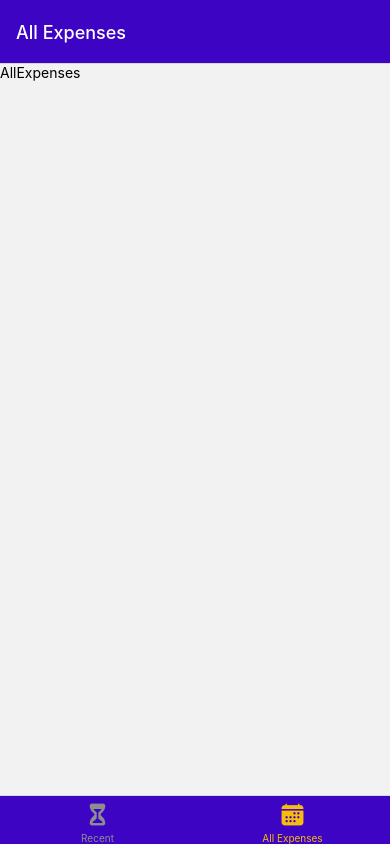
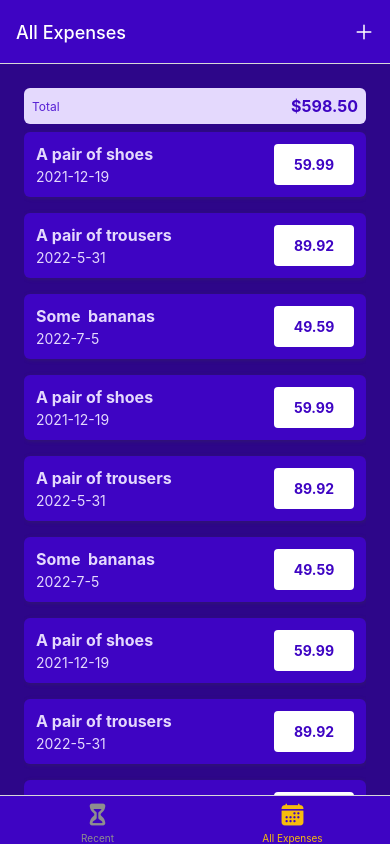
Before and after one commit to akifguldemir/trackerApp, a React Native app: screen /AllExpenses in a window 390 px wide. Built offline with nearby package versions, Linux system fonts and the light colour scheme.

Commit message:
expenses listed and pressable

```diff
--- a/App.js
+++ b/App.js
@@ -8,6 +8,7 @@
 import { GlobalStyles } from "./constants/styles";
 import { Colors } from "react-native/Libraries/NewAppScreen";
 import { Ionicons } from '@expo/vector-icons'
+import IconButton from "./components/UI/IconButton";
 const Stack = createNativeStackNavigator();
 const BottomTabs = createBottomTabNavigator();
 
@@ -17,7 +18,10 @@
       headerStyle: { backgroundColor: GlobalStyles.colors.primary500},
       headerTintColor: 'white',
       tabBarStyle: { backgroundColor: GlobalStyles.colors.primary500},
-      tabBarActiveTintColor: GlobalStyles.colors.accent500
+      tabBarActiveTintColor: GlobalStyles.colors.accent500,
+      headerRight: ({tintColor}) => {
+        return <IconButton icon="add" size={24} color={tintColor} onPress={() => {}}/>
+      }
     }}>
       <BottomTabs.Screen name="RecentExpenses" component={RecentExpenses} options={{
         headerTitle: 'Recent Expenses',
--- /dev/null
+++ b/components/ExpensesOutput/ExpenseItems.js
@@ -0,0 +1,65 @@
+import { Pressable, View, Text, StyleSheet } from "react-native";
+import { GlobalStyles } from "../../constants/styles";
+import { getFormattedDate } from "../../util/date";
+
+function ExpenseItems({ description, amount, date }) {
+  function expensePressHandler() {}
+
+  return (
+    <Pressable onPress={expensePressHandler} style={({pressed}) => pressed && styles.pressed}>
+      <View style={styles.expenseItems}>
+        <View>
+          <Text style={[styles.textBase, styles.description]}>
+            {description}
+          </Text>
+          <Text style={styles.textBase}>{getFormattedDate(date)}</Text>
+        </View>
+        <View style={styles.amountContainer}>
+          <Text style={styles.amount}>{amount.toFixed(2)}</Text>
+        </View>
+      </View>
+    </Pressable>
+  );
+}
+
+export default ExpenseItems;
+
+const styles = StyleSheet.create({
+  pressed: {
+    opacity: 0.75
+  },
+  expenseItems: {
+    padding: 12,
+    marginVertical: 8,
+    backgroundColor: GlobalStyles.colors.primary500,
+    flexDirection: "row",
+    justifyContent: "space-between",
+    borderRadius: 6,
+    elevation: 3,
+    shadowColor: GlobalStyles.colors.gray500,
+    shadowRadius: 4,
+    shadowOffset: { width: 1, height: 1 },
+    shadowOpacity: 0.4,
+  },
+  textBase: {
+    color: GlobalStyles.colors.primary50,
+  },
+  description: {
+    fontSize: 16,
+    marginBottom: 4,
+    fontWeight: "bold",
+  },
+  amountContainer: {
+    paddingHorizontal: 12,
+    paddingVertical: 4,
+    backgroundColor: "white",
+    justifyContent: "center",
+    alignItems: "center",
+    borderRadius: 4,
+    minWidth: 80,
+  },
+  amount: {
+    color: GlobalStyles.colors.primary500,
+    fontWeight: "bold",
+  },
+});
--- a/components/ExpensesOutput/ExpensesList.js
+++ b/components/ExpensesOutput/ExpensesList.js
@@ -1,6 +1,16 @@
 import { FlatList } from "react-native";
+import ExpenseItems from "./ExpenseItems";
 
-function ExpensesList({expenses}) {
-    return <FlatList/>
+function renderExpenseItem(itemData) {
+  return <ExpenseItems {...itemData.item} />;
+}
+function ExpensesList({ expenses }) {
+  return (
+    <FlatList
+      data={expenses}
+      renderItem={renderExpenseItem}
+      keyExtractor={(item) => item.id}
+    />
+  );
 }
 export default ExpensesList;
--- a/components/ExpensesOutput/ExpensesOutput.js
+++ b/components/ExpensesOutput/ExpensesOutput.js
@@ -1,13 +1,80 @@
-import { View } from "react-native";
+import { View, StyleSheet } from "react-native";
 import ExpensesSummary from "./ExpensesSummary";
 import ExpensesList from "./ExpensesList";
+import { GlobalStyles } from "../../constants/styles";
+
+const DUMMY_EXPENSES = [
+  {
+    id: 'e1',
+    description: 'A pair of shoes',
+    amount: 59.99,
+    date:  new Date('2021-12-19')
+  },
+  {
+    id: 'e2',
+    description: 'A pair of trousers',
+    amount: 89.92,
+    date:  new Date('2022-05-31')
+  },
+  {
+    id: 'e3',
+    description: 'Some  bananas',
+    amount: 49.59,
+    date:  new Date('2022-07-05')
+  },
+  {
+    id: 'e4',
+    description: 'A pair of shoes',
+    amount: 59.99,
+    date:  new Date('2021-12-19')
+  },
+  {
+    id: 'e5',
+    description: 'A pair of trousers',
+    amount: 89.92,
+    date:  new Date('2022-05-31')
+  },
+  {
+    id: 'e6',
+    description: 'Some  bananas',
+    amount: 49.59,
+    date:  new Date('2022-07-05')
+  },
+  {
+    id: 'e7',
+    description: 'A pair of shoes',
+    amount: 59.99,
+    date:  new Date('2021-12-19')
+  },
+  {
+    id: 'e8',
+    description: 'A pair of trousers',
+    amount: 89.92,
+    date:  new Date('2022-05-31')
+  },
+  {
+    id: 'e9',
+    description: 'Some  bananas',
+    amount: 49.59,
+    date:  new Date('2022-07-05')
+  },
+]
 
 function ExpensesOutput({ expenses, expensesPeriod }) {
   return (
-    <View>
-      <ExpensesSummary expenses={expenses} periodName={expensesPeriod}/>
-      <ExpensesList />
+    <View style={styles.container}>
+      <ExpensesSummary expenses={DUMMY_EXPENSES} periodName={expensesPeriod}/>
+      <ExpensesList expenses={DUMMY_EXPENSES}/>
     </View>
   );
 }
 export default ExpensesOutput;
+
+const styles = StyleSheet.create({
+  container: {
+    flex:1,
+    paddingHorizontal: 24,
+    paddingTop:24,
+    backgroundColor: GlobalStyles.colors.primary700
+  }
+});
--- a/components/ExpensesOutput/ExpensesSummary.js
+++ b/components/ExpensesOutput/ExpensesSummary.js
@@ -1,14 +1,35 @@
-import { View, Text } from "react-native";
+import { View, Text, StyleSheet } from "react-native";
+import { GlobalStyles } from "../../constants/styles";
 
 function ExpensesSummary({ expenses, periodName }) {
   const expensesSum = expenses.reduce((sum, expense) => {
     return sum + expense.amount;
   }, 0);
   return (
-    <View>
-      <Text>{periodName}</Text>
-      <Text>177.95 TL</Text>
+    <View style={styles.container}>
+      <Text style={styles.period}>{periodName}</Text>
+      <Text style={styles.sum}>${expensesSum.toFixed(2)}</Text>
     </View>
   );
 }
 export default ExpensesSummary;
+
+const styles = StyleSheet.create({
+    container: {
+      padding: 8,
+      backgroundColor: GlobalStyles.colors.primary50,
+      borderRadius: 6,
+      flexDirection: 'row',
+      justifyContent: 'space-between',
+      alignItems: 'center'
+    },
+    period: {
+      fontSize: 12,
+      color: GlobalStyles.colors.primary400
+    },
+    sum: {
+      fontSize: 16,
+      fontWeight: 'bold',
+      color: GlobalStyles.colors.primary500
+    }
+});
--- /dev/null
+++ b/components/UI/IconButton.js
@@ -0,0 +1,26 @@
+import { Pressable, View, StyleSheet } from "react-native";
+import { Ionicons } from "@expo/vector-icons";
+
+function IconButton({ icon, size, color, onPress }) {
+  return (
+    <Pressable onPress={onPress} style={({pressed}) => pressed && styles.pressed}>
+      <View style={styles.buttonContainer}>
+        <Ionicons name={icon} size={size} color={color} />
+      </View>
+    </Pressable>
+  );
+}
+
+export default IconButton;
+
+const styles = StyleSheet.create({
+    buttonContainer: {
+        borderRadius: 24,
+        padding: 6,
+        marginHorizontal: 8,
+        marginVertical: 2
+    },
+    pressed: {
+        opacity: 0.75
+    }
+});
--- a/screens/AllExpenses.js
+++ b/screens/AllExpenses.js
@@ -1,6 +1,6 @@
-import { Text } from "react-native";
+import ExpensesOutput from "../components/ExpensesOutput/ExpensesOutput";
 function AllExpenses() {
-    return <Text>AllExpenses</Text>
+    return <ExpensesOutput expensesPeriod="Total"/>
 }
 
 export default AllExpenses;
--- a/screens/RecentExpenses.js
+++ b/screens/RecentExpenses.js
@@ -1,6 +1,6 @@
-import { Text } from "react-native";
+import ExpensesOutput from "../components/ExpensesOutput/ExpensesOutput";
 function RecentExpenses() {
-    return <Text>RecentExpense</Text>
+    return <ExpensesOutput expensesPeriod="LAst 7 Days"/>
 }
 
 export default RecentExpenses;
--- /dev/null
+++ b/util/date.js
@@ -0,0 +1,3 @@
+export function getFormattedDate(date)  {
+    return `${date.getFullYear()}-${date.getMonth() + 1}-${date.getDate()}`;
+}
```
